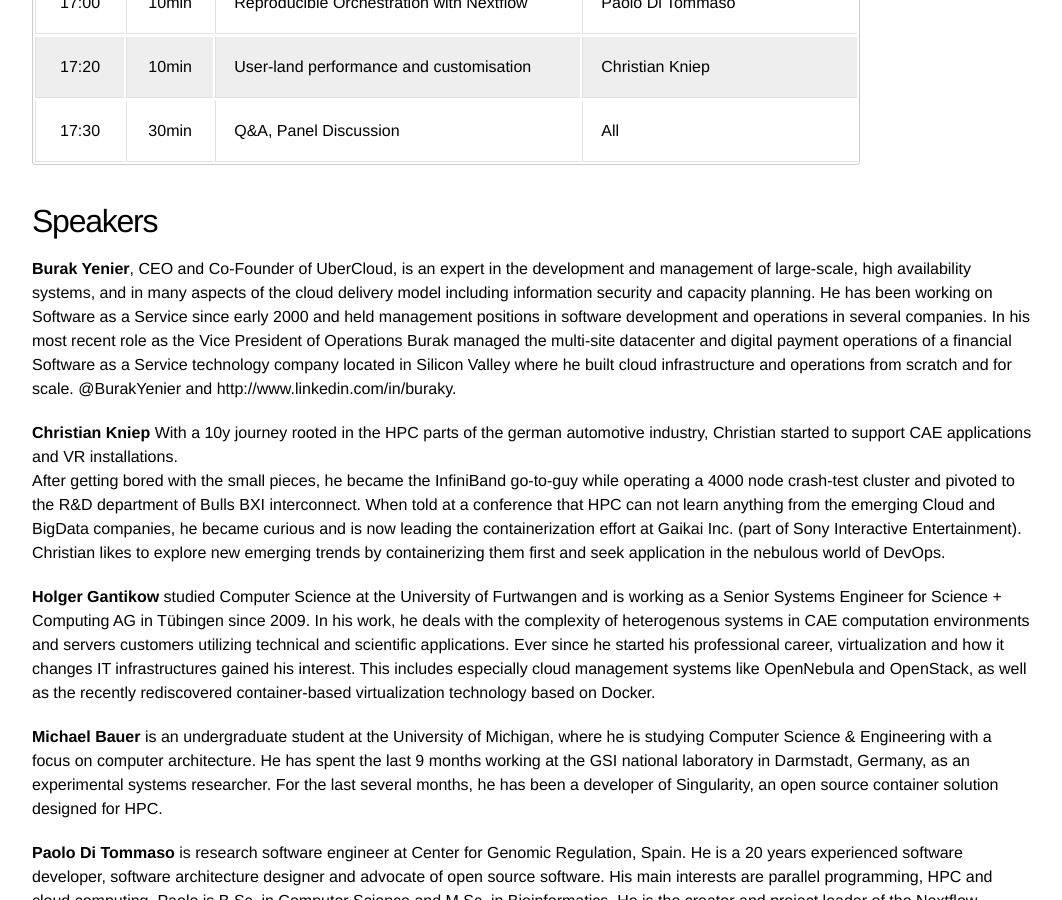
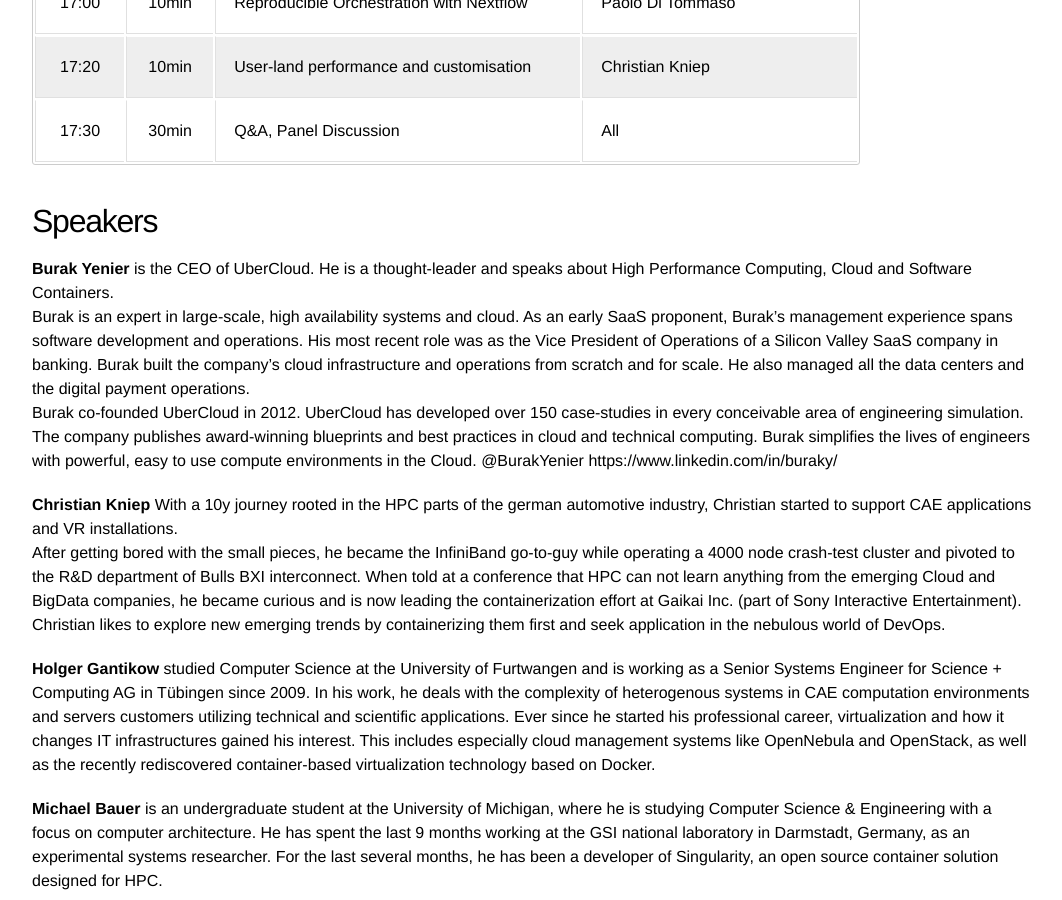
Before and after one commit to ChristianKniep/QNIBIncBlog, a Jekyll site: the page built from iscworkshop17.md, in a window 1280 px wide and 900 px high, scrolled down 1185 px. Shown: the whole window, without its empty margins (108-1170 px from the left). Built offline with Jekyll 4.4.1, drawn with Linux system fonts in a browser that asks for light colours; Markdown is read by kramdown in place of the engine named in the settings; some of the changed text lies outside the part shown.

Commit message:
updated buraks bio

```diff
--- a/iscworkshop17.md
+++ b/iscworkshop17.md
@@ -47,7 +47,9 @@ The initial agenda reads as follows, the agenda is subject to refinements.
 
 ## Speakers
 
-**Burak Yenier**, CEO and Co-Founder of UberCloud, is an expert in the development and management of large-scale, high availability systems, and in many aspects of the cloud delivery model including information security and capacity planning. He has been working on Software as a Service since early 2000 and held management positions in software development and operations in several companies. In his most recent role as the Vice President of Operations Burak managed the multi-site datacenter and digital payment operations of a financial Software as a Service technology company located in Silicon Valley where he built cloud infrastructure and operations from scratch and for scale. @BurakYenier and http://www.linkedin.com/in/buraky.
+**Burak Yenier** is the CEO of UberCloud. He is a thought-leader and speaks about High Performance Computing, Cloud and Software Containers. <br>
+Burak is an expert in large-scale, high availability systems and cloud. As an early SaaS proponent, Burak's management experience spans software development and operations. His most recent role was as the Vice President of Operations of a Silicon Valley SaaS company in banking. Burak built the company's cloud infrastructure and operations from scratch and for scale. He also managed all the data centers and the digital payment operations.<br>
+Burak co-founded UberCloud in 2012.  UberCloud has developed  over 150 case-studies in every conceivable area of engineering simulation. The company publishes award-winning blueprints and best practices in cloud and technical computing. Burak simplifies the lives of engineers with powerful, easy to use compute environments in the Cloud. @BurakYenier https://www.linkedin.com/in/buraky/
 
 **Christian Kniep** With a 10y journey rooted in the HPC parts of the german automotive industry, Christian started to support CAE applications and VR installations.<br>
 After getting bored with the small pieces, he became the InfiniBand go-to-guy while operating a 4000 node crash-test cluster and pivoted to the R&D department of Bulls BXI interconnect. When told at a conference that HPC can not learn anything from the emerging Cloud and BigData companies, he became curious and is now leading the containerization effort at Gaikai Inc. (part of Sony Interactive Entertainment).<br>
```
Also changed, not shown: other parts of iscworkshop17.md (+1 -1 lines).
